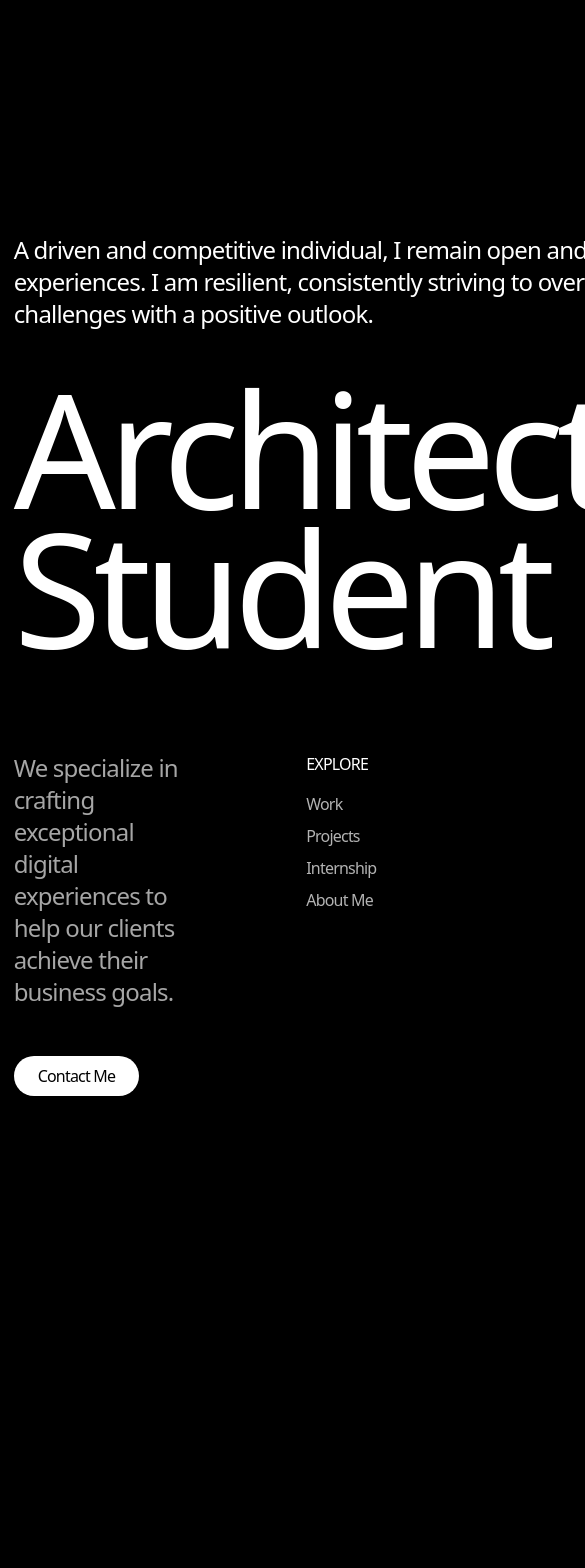
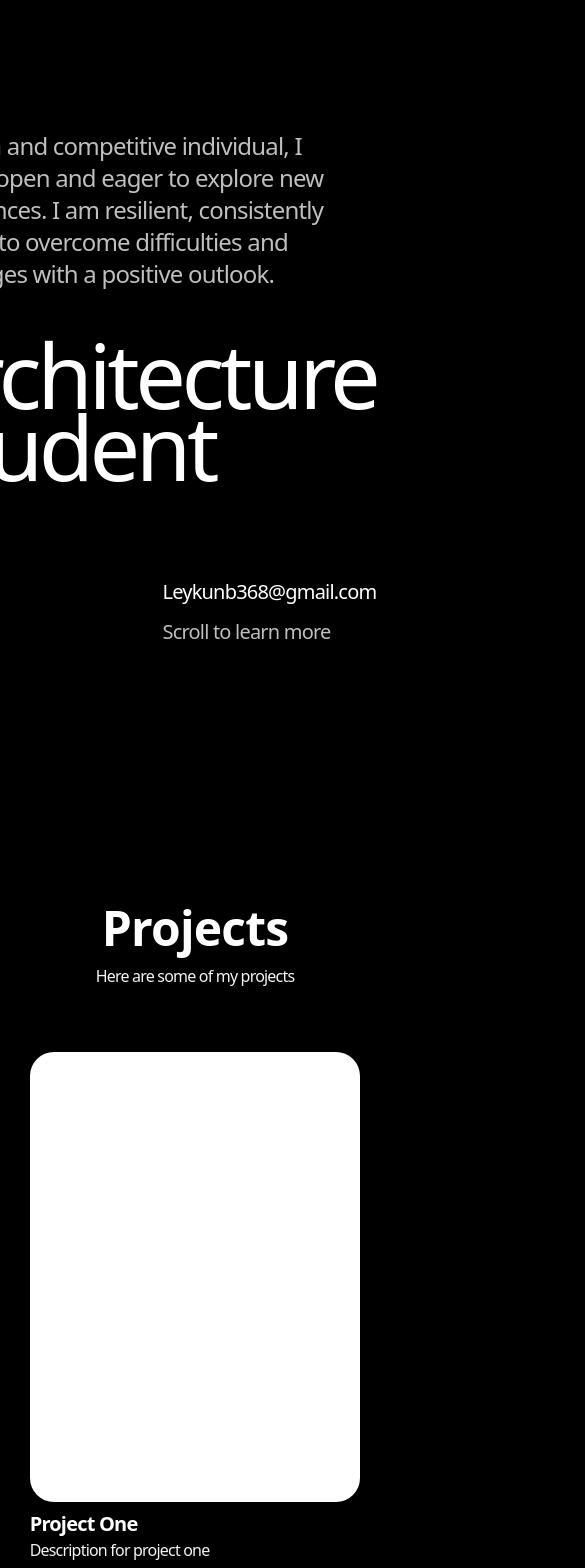
Before and after one commit to leykunbrhnu/leykun_portfolio_website, a Next.js app: page / in a window 390 px wide. Shown: the part 140-1708 px from the top of the page, 585 px wide, since content can reach past the window. Before the commit the page ends 1284 px from the top, so only its background shows below. Built offline with nearby package versions, Linux system fonts and the light colour scheme.

Commit message:
added footer section

```diff
--- a/app/page.js
+++ b/app/page.js
@@ -1,6 +1,7 @@
 import NavMenu from "@/components/sections/nav-menu"
 import Hero from '@/components/sections/hero'
 import Footer from "@/components/sections/footer"
+import Projects from "@/components/sections/projects";
 
 export default function Home() {
   return (
@@ -8,6 +9,7 @@ export default function Home() {
       <div className="container max-w-screen-xl mx-auto px-[3.5%]">
         <NavMenu />
         <Hero />
+        <Projects />
         <Footer />
       </div>
     </div>
--- a/components/sections/footer.jsx
+++ b/components/sections/footer.jsx
@@ -8,7 +8,7 @@ export default function Footer() {
             <div className="flex items-start justify-between space-x-2">
                 {/* left side */}
                 <div className="flex-[3] flex flex-col justify-start items-start space-y-12 pr-24">
-                    <p className="text-2xl text-white/65">We specialize in crafting exceptional digital experiences to help our clients achieve their business goals.</p>
+                    <p className="text-xl lg:text-2xl text-white/65">We specialize in crafting exceptional digital experiences to help our clients achieve their business goals.</p>
                     <Button variant="secondary" size='sm' className="rounded-full px-6 bg-white text-black hover:bg-white/90">
                         Contact Me
                     </Button>
@@ -19,14 +19,14 @@ export default function Footer() {
                 <div className="flex flex-col space-y-4 flex-[1]">
                     <p className="uppercase">Explore</p>
                     <nav className="flex flex-col space-y-2">
-                        <Link href="#work" className="font-medium text-white/70 transition-colors hover:text-white">
-                            Work
-                        </Link>
                         <Link href="#projects" className="font-medium text-white/70 transition-colors hover:text-white">
                             Projects
                         </Link>
                         <Link href="#internship" className="font-medium text-white/70 transition-colors hover:text-white">
                             Internship
+                        </Link>
+                        <Link href="#work" className="font-medium text-white/70 transition-colors hover:text-white">
+                            Work
                         </Link>
                         <Link href="#about" className="font-medium text-white/70 transition-colors hover:text-white">
                             About Me
--- a/components/sections/hero.jsx
+++ b/components/sections/hero.jsx
@@ -1,9 +1,9 @@
 const Hero = () => {
   return (
-    <div className="flex items-end justify-between h-screen pb-12 lg:space-x-10">
-      <div className="flex flex-col flex-[2] space-y-12">
-        <p className="text-2xl">A driven and competitive individual, I remain open and eager to explore new experiences. I am resilient, consistently striving to overcome difficulties and challenges with a positive outlook.</p>
-        <h1 className="tracking-tighter text-[160px] leading-[0.87em]">
+    <div className="flex items-end justify-between h-screen pb-12 lg:space-x-10 flex-col lg:flex-row">
+      <div className="flex flex-col flex-[8] space-y-12 lg:flex-[2] justify-end pb-24 lg:pb-24">
+        <p className="text-2xl opacity-75">A driven and competitive individual, I remain open and eager to explore new experiences. I am resilient, consistently striving to overcome difficulties and challenges with a positive outlook.</p>
+        <h1 className="tracking-tighter text-[90px] leading-[0.8em] lg:text-[160px] lg:leading-[0.87em]">
           Architecture <br />
           Student
         </h1>
--- a/components/sections/nav-menu.jsx
+++ b/components/sections/nav-menu.jsx
@@ -15,14 +15,14 @@ export default function NavMenu() {
 
         {/* Desktop Navigation */}
         <nav className="hidden md:flex items-center space-x-8">
-          <Link href="#work" className="font-medium text-white/70 transition-colors hover:text-white">
-            Work
-          </Link>
           <Link href="#projects" className="font-medium text-white/70 transition-colors hover:text-white">
             Projects
           </Link>
           <Link href="#internship" className="font-medium text-white/70 transition-colors hover:text-white">
             Internship
+          </Link>
+          <Link href="#work" className="font-medium text-white/70 transition-colors hover:text-white">
+            Work
           </Link>
           <Link href="#about" className="font-medium text-white/70 transition-colors hover:text-white">
             About Me
@@ -36,7 +36,7 @@ export default function NavMenu() {
         </nav>
 
         {/* Mobile Navigation */}
-        <Sheet>
+        {/* <Sheet>
           <SheetTrigger asChild className="md:hidden">
             <Button variant="ghost" size="icon" className="text-white">
               <Menu className="h-6 w-6" />
@@ -71,7 +71,7 @@ export default function NavMenu() {
               </Link>
             </nav>
           </SheetContent>
-        </Sheet>
+        </Sheet> */}
       </div>
     </header>
   )
--- /dev/null
+++ b/components/sections/projects.jsx
@@ -0,0 +1,55 @@
+import Link from 'next/link';
+
+const projects = [
+    {
+        id: 1,
+        title: 'Project One',
+        description: 'Description for project one',
+        link: '/projects/1'
+    },
+    {
+        id: 2,
+        title: 'Project Two',
+        description: 'Description for project two',
+        link: '/projects/2'
+    },
+    {
+        id: 3,
+        title: 'Project Three',
+        description: 'Description for project three',
+        link: '/projects/3'
+    },
+    {
+        id: 4,
+        title: 'Project Four',
+        description: 'Description for project four',
+        link: '/projects/4'
+    }
+];
+
+export default function Projects() {
+    return (
+        <div
+            id="projects"
+            className='flex flex-col items-center justify-center py-[200px]'
+        >
+            <h1 className="text-5xl font-bold">Projects</h1>
+            <p className="text-gray-100 pt-3 pb-12">Here are some of my projects</p>
+
+            <div
+                className="w-full grid grid-cols-1 lg:grid-cols-2 min-h-screen p-4 gap-8"
+            >
+                {projects.map(project => (
+                    <Link key={project.id} href={project.link}>
+                        <div className="bg-white h-[450px] p-6 rounded-3xl shadow-lg hover:shadow-xl transition-shadow duration-300">
+
+                        </div>
+
+                        <h2 className="text-xl font-bold pt-2">{project.title}</h2>
+                        <p className="text-gray-100">{project.description}</p>
+                    </Link>
+                ))}
+            </div>
+        </div>
+    )
+}
```
Also changed, not shown: constants/data.js (added, +9 -0 lines).
